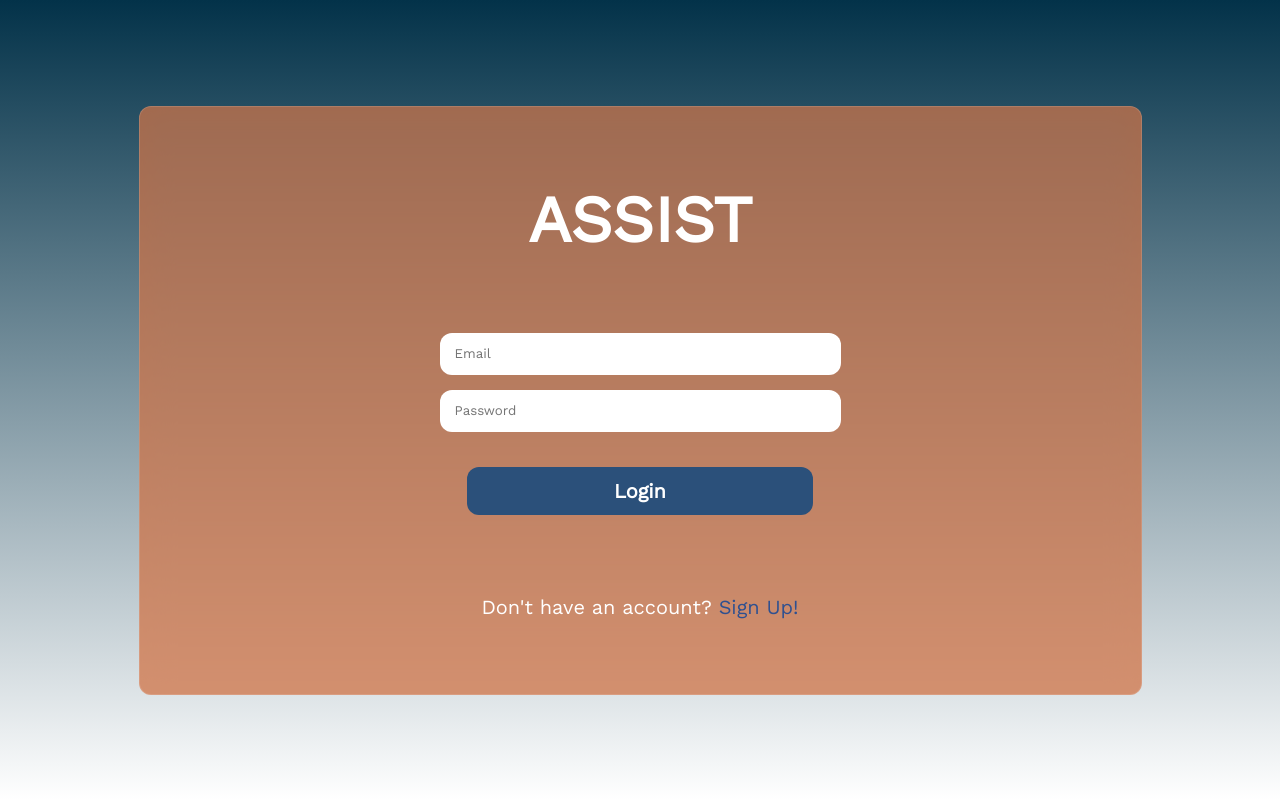
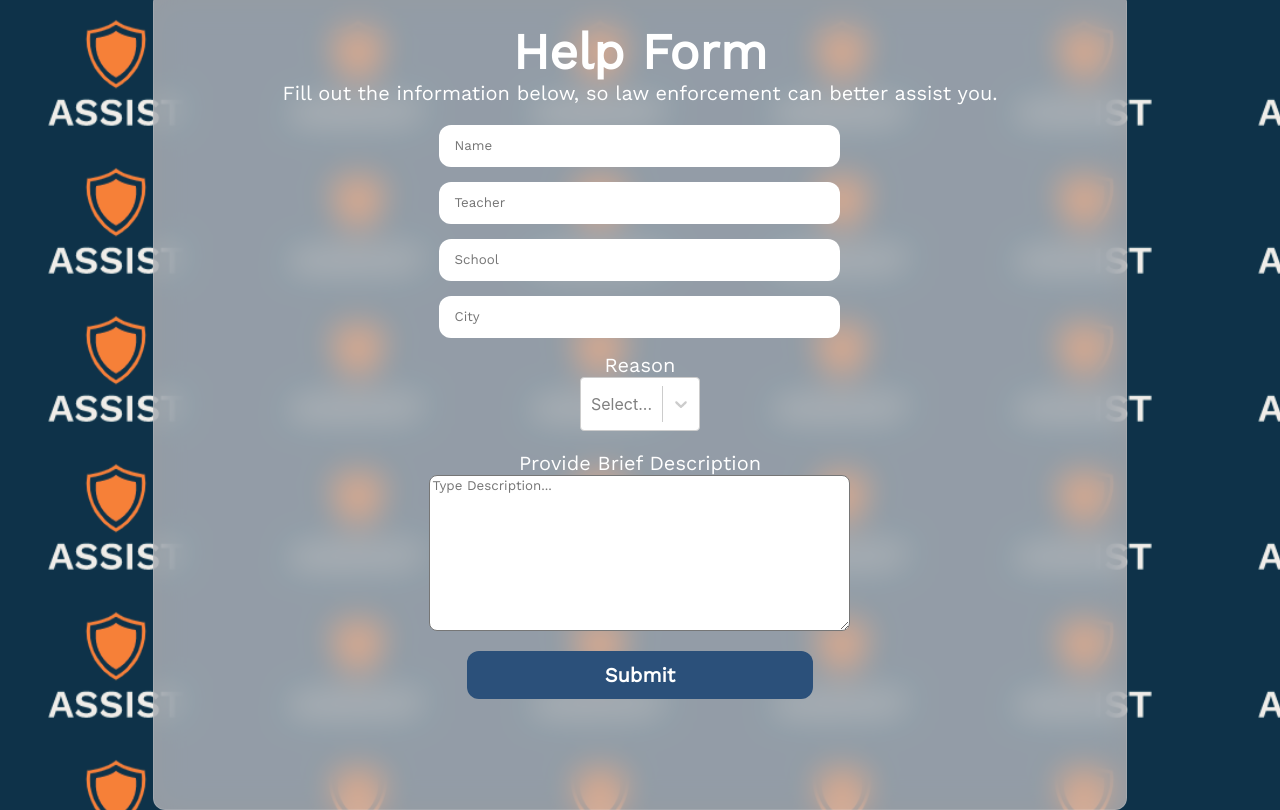
Before and after one commit to CreeperPlanet26/codetivate-hackaton-12-21, a React (Create React App) app: page / in a window 1280 px wide. Built offline with nearby package versions, Linux system fonts and the light colour scheme; no server answers.

Commit message:
Finished Civilian Help form

```diff
--- a/package.json
+++ b/package.json
@@ -10,10 +10,12 @@
     "@types/node": "^16.7.13",
     "@types/react": "^17.0.20",
     "@types/react-dom": "^17.0.9",
+    "axios": "^0.24.0",
     "firebase": "8.6.8",
     "react": "^17.0.2",
     "react-dom": "^17.0.2",
     "react-scripts": "5.0.0",
+    "react-select": "^5.2.1",
     "typescript": "^4.4.2",
     "web-vitals": "^2.1.0"
   },
--- /dev/null
+++ b/src/Forms/Civilian/Civilian.css
@@ -0,0 +1,75 @@
+@import url("https://fonts.googleapis.com/css2?family=Work+Sans&display=swap");
+
+body {
+  background-image: url(../../Assist_Logo.png);
+  height: 100vh;
+  display: flex;
+  align-items: center;
+  justify-content: center;
+}
+
+.CivilianContainer {
+  backdrop-filter: blur(16px) saturate(180%);
+  -webkit-backdrop-filter: blur(16px) saturate(180%);
+  background-color: rgba(197, 191, 191, 0.75);
+  border-radius: 12px;
+  border: 1px solid rgba(255, 255, 255, 0.125);
+  display: flex;
+  align-items: center;
+  justify-content: center;
+  flex-direction: column;
+  padding: 30px 10vw;
+}
+
+h1 {
+  font-size: 50px;
+  color: #fff;
+  text-align: center;
+  font-family: "Work Sans", sans-serif;
+}
+
+.CivilianContainer > p {
+  font-size: 20px;
+  color: #fff;
+  text-align: center;
+  font-family: "Work Sans", sans-serif;
+}
+
+input {
+  background-color: #fff;
+  height: 5vh;
+  width: 30vw;
+  border-radius: 12px;
+  display: flex;
+  align-items: center;
+  padding-left: 15px;
+  margin-bottom: 15px;
+  outline: none;
+  border: none;
+  font-family: "Work Sans", sans-serif;
+}
+
+button {
+  margin-left: auto;
+  margin-right: auto;
+  width: 27vw;
+  height: 6vh;
+  border-radius: 12px;
+  color: white;
+  border: none;
+  background-color: #2b507a;
+  margin-top: 20px;
+  cursor: pointer;
+  margin-bottom: 80px;
+}
+button > p {
+  font-weight: 600;
+  font-size: 20px;
+  font-family: "Work Sans", sans-serif;
+}
+
+textarea {
+  outline: none;
+  border-radius: 8px;
+  font-family: "Work Sans", sans-serif;
+}
--- /dev/null
+++ b/src/Forms/Civilian/Civilian.jsx
@@ -0,0 +1,114 @@
+import "./Civilian.css";
+import Select from "react-select";
+import React from "react";
+import { db } from "../../firebase";
+import axios from "axios";
+
+import logo from "../../Assist_Logo.png";
+
+const Civilian = () => {
+  const responses = [
+    { label: "Evacuation Update", value: "evacuation_update" },
+    { label: "Shooter Location", value: "shooter_location" },
+    { label: "Fatality Report", value: "fatality_report" },
+    { label: "Injury Report", value: "injury_report" },
+  ];
+
+  const studentName = React.useRef(null);
+  const schoolName = React.useRef(null);
+  const teacherName = React.useRef(null);
+  const cityRef = React.useRef(null);
+  const descriptionRef = React.useRef(null);
+  const [ip, setIP] = React.useState("");
+
+  const getData = async () => {
+    const res = await axios.get("https://geolocation-db.com/json/");
+    console.log(res.data);
+    setIP(res.data.IPv4);
+  };
+
+  const today = new Date();
+  const time =
+    today.getHours() + ":" + today.getMinutes() + ":" + today.getSeconds();
+
+  React.useEffect(() => {
+    //passing getData method to the lifecycle method
+    getData();
+  }, []);
+
+  const [selectedOptions, setSelectedOptions] = React.useState([]);
+
+  const handleChange = (sele) => {
+    setSelectedOptions([]);
+    setSelectedOptions(sele);
+  };
+
+  const handleClick = (e) => {
+    e.preventDefault();
+    db.collection("schools")
+      .doc(schoolName.current.value)
+      .collection("Student Locations")
+      .set(
+        {
+          ip: ip,
+          name: studentName.current.value,
+          time_posted: time,
+          reason: selectedOptions.value,
+          description: descriptionRef.current.value,
+        },
+        { merge: true }
+      );
+  };
+
+  return (
+    <div>
+      <div className="CivilianContainer">
+        <h1>Help Form</h1>
+        <p>
+          Fill out the information below, so law enforcement can better assist
+          you.
+        </p>
+        <br />
+        <input
+          ref={studentName}
+          className="registerInput"
+          type="text"
+          placeholder="Name"
+        />
+        <input
+          ref={schoolName}
+          className="registerInput"
+          type="text"
+          placeholder="Teacher"
+        />
+        <input
+          ref={teacherName}
+          className="registerInput"
+          type="text"
+          placeholder="School"
+        />
+        <input
+          ref={cityRef}
+          className="registerInput"
+          type="text"
+          placeholder="City"
+        />
+        <p>Reason</p>
+        <Select options={responses} onChange={handleChange} />
+        <br />
+        <p>Provide Brief Description</p>
+        <textarea
+          ref={descriptionRef}
+          cols="50"
+          rows="10"
+          placeholder="Type Description..."
+        ></textarea>
+        <button onClick={handleClick}>
+          <p>Submit</p>
+        </button>
+      </div>
+    </div>
+  );
+};
+
+export default Civilian;
--- a/src/index.tsx
+++ b/src/index.tsx
@@ -4,10 +4,11 @@ import "./index.css";
 import App from "./App";
 import LoginScreen from "./Auth/LoginScreen";
 import RegisterScreen from "./Auth/RegisterScreen";
+import Civilian from "./Forms/Civilian/Civilian";
 
 ReactDOM.render(
   <React.StrictMode>
-    <LoginScreen />
+    <Civilian />
   </React.StrictMode>,
   document.getElementById("root")
 );
```
Also changed, not shown: src/Assist_Logo.png (added), 1 other file (tests, documents, lock files or other folders).
